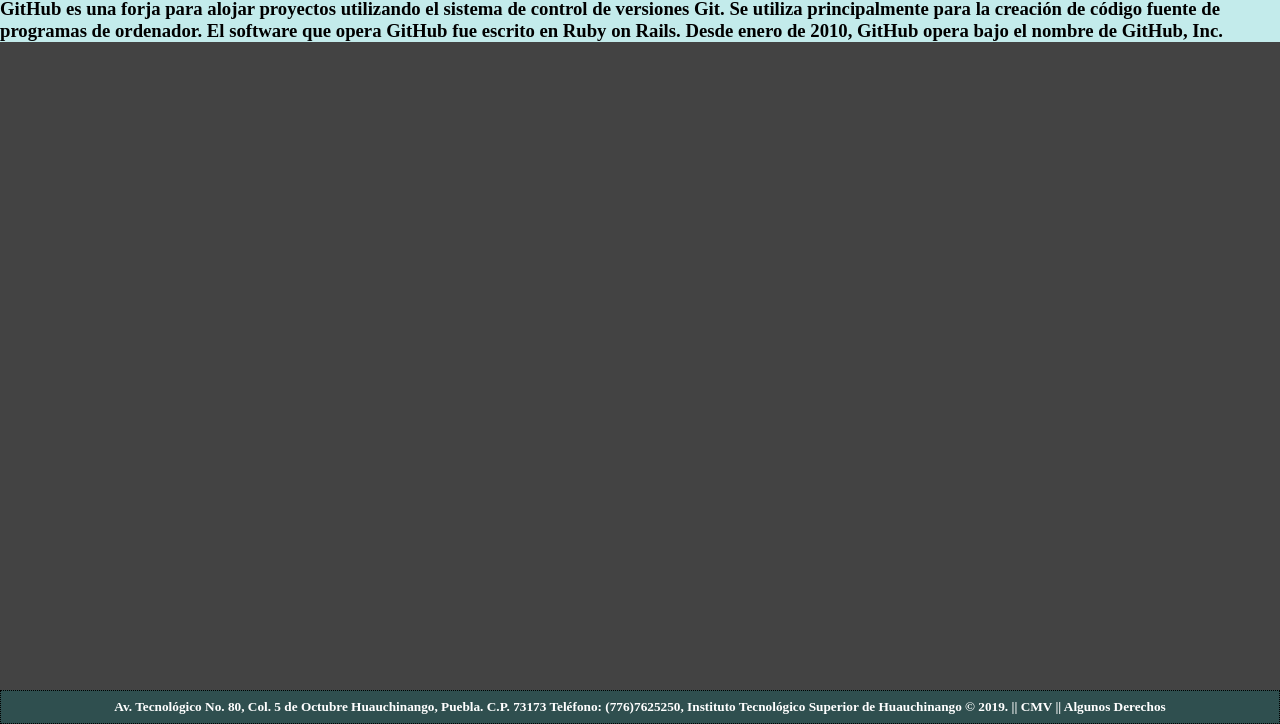
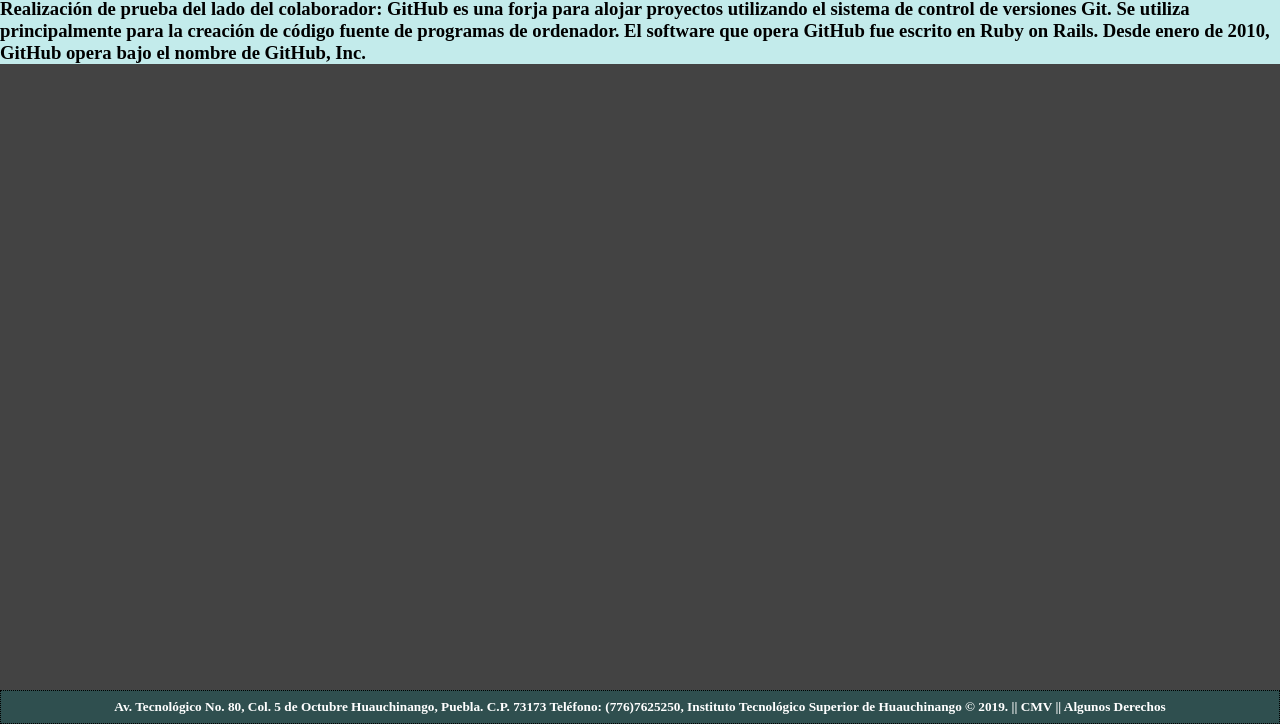
Before and after one commit to MTI-itsh/tareacommit, a plain HTML site: page index.html in a window 1280 px wide. Shown: the part 76-800 px from the top of the page. Drawn offline with nearby package versions, Linux system fonts and the light colour scheme.

Commit message:
Modificiación del texto en inicio

```diff
--- a/index.html
+++ b/index.html
@@ -53,7 +53,7 @@
 
 <!--Inicia el Contenido de la Tabla-->
 <div id="inicio">
-   <h3> GitHub es una forja para alojar proyectos utilizando el sistema de control de versiones Git. Se utiliza principalmente para la creación de código fuente de programas de ordenador. El software que opera GitHub fue escrito en Ruby on Rails. Desde enero de 2010, GitHub opera bajo el nombre de GitHub, Inc.</h3>
+   <h3> Realización de prueba del lado del colaborador: GitHub es una forja para alojar proyectos utilizando el sistema de control de versiones Git. Se utiliza principalmente para la creación de código fuente de programas de ordenador. El software que opera GitHub fue escrito en Ruby on Rails. Desde enero de 2010, GitHub opera bajo el nombre de GitHub, Inc.</h3>
 </div>
   <!--Termina el Contenido de la Tabla-->
 
```
